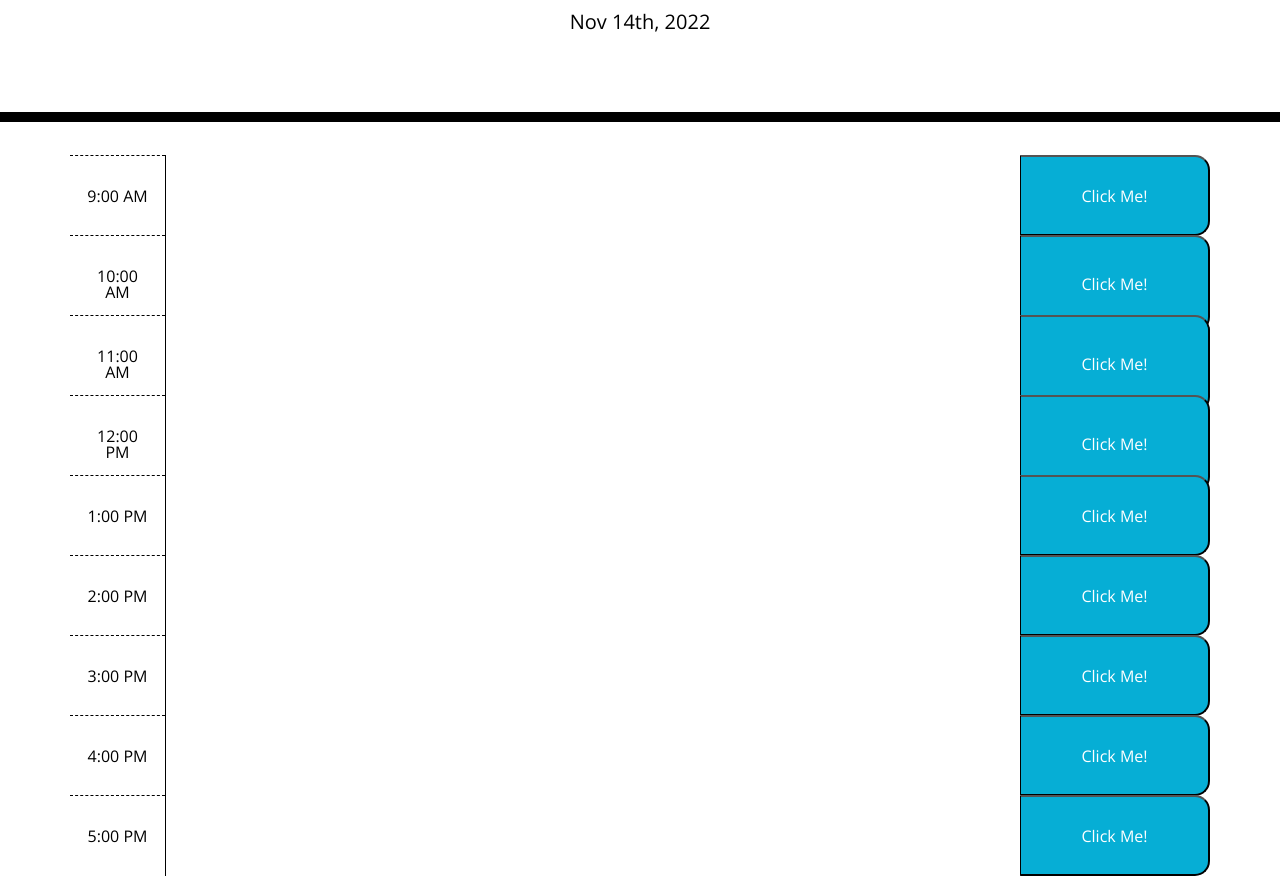
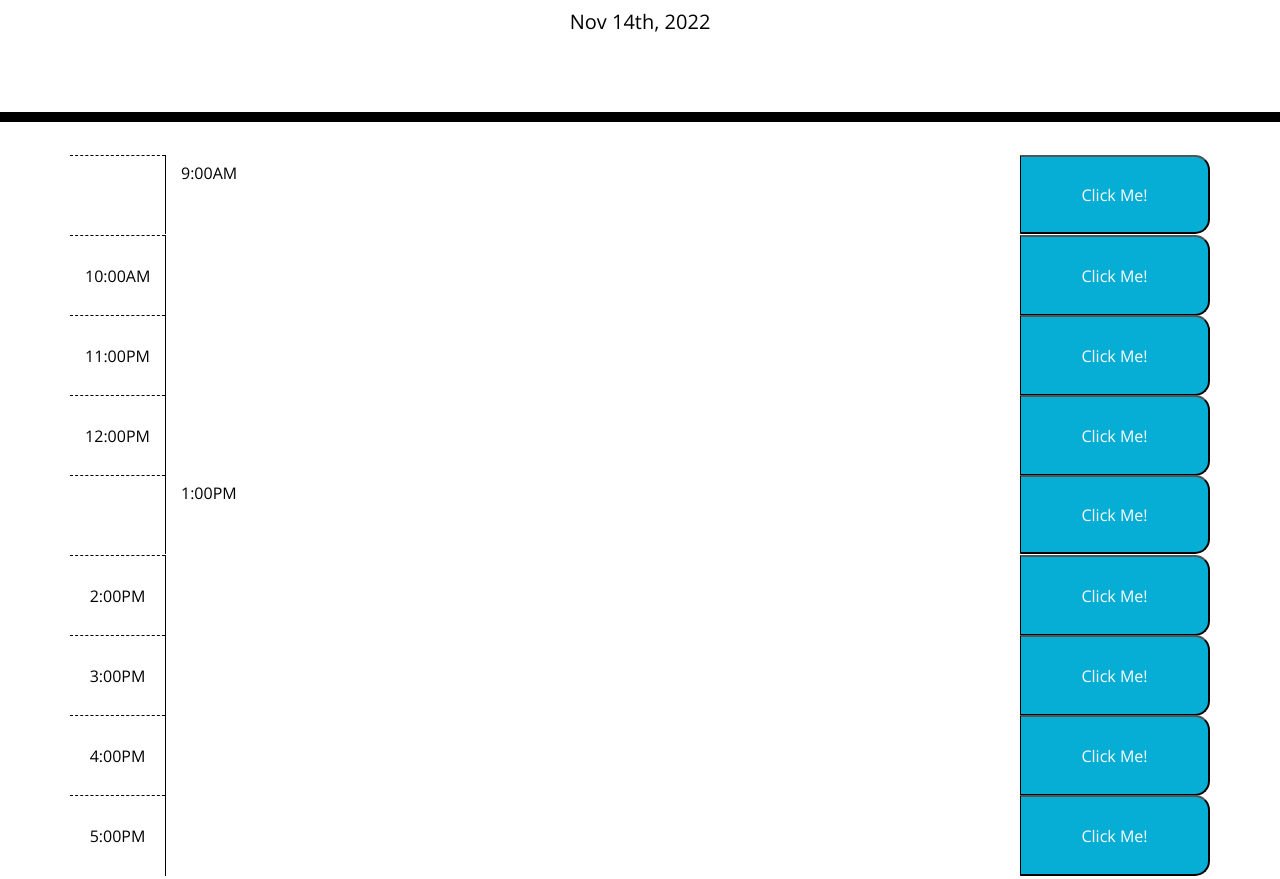
Before and after one commit to Alanjose23/module5chall, a plain HTML site: page index.html in a window 1280 px wide. Shown: the part 182-1061 px from the top of the page. Drawn offline with nearby package versions, Linux system fonts and the light colour scheme.

Commit message:
created inital timeblocks

```diff
--- a/assets/script.js
+++ b/assets/script.js
@@ -4,29 +4,20 @@ var today = moment();
 $("#currentDay").text(today.format('MMM Do, YYYY'));
 
 // creating timeblocks
-var sT = moment("9:00 am", "hh:mm a");
-$('#9am').text(sT.format("LT"));
-sT.add(1,"hours")
-$('#10am').text(sT.format("LT"));
-sT.add(1,"hours")
-$('#11am').text(sT.format("LT"));
-sT.add(1,"hours")
-$('#12pm').text(sT.format("LT"));
-sT.add(1,"hours")
-$('#1pm').text(sT.format("LT"));
-sT.add(1,"hours")
-$('#2pm').text(sT.format("LT"));
-sT.add(1,"hours")
-$('#3pm').text(sT.format("LT"));
-sT.add(1,"hours")
-$('#4pm').text(sT.format("LT"));
-sT.add(1,"hours")
-$('#5pm').text(sT.format("LT"));
 
 
 
 
 
+function comparetime(t1,t2){
+    if(t1.isBefore(t2)) {
+        console.log("hey")
+    }
+    else {
+        console.log("bye bye")
+    }
+
+}
 // tried to create and append time blocks
 // tried to append text and create the time blocks
 // console.log(startTime.format("LLL"));
--- a/index.html
+++ b/index.html
@@ -32,33 +32,33 @@
         <!-- 9:00 -->
         <div class = "row">
             <div class = "hour col-1">
-                <div id = "9am"class = "time-block"></div>
+                <div class = "time-block"></div>
             </div>
-            <textarea class = "description2 col-9"></textarea>
+            <textarea class = "description col-9">9:00AM</textarea>
             <button type="button" class = "saveBtn col 2">Click Me!</button>
         </div>
         <!-- 10 -->
         <div class = "row">
             <div class = "hour col-1">
-                <div id = "10am"class = "time-block"></div>
+                <div id = "10am"class = "time-block">10:00AM</div>
             </div>
-            <textarea class = "description2 col-9"></textarea>
+            <textarea class = "description col-9"></textarea>
             <button type="button" class = "saveBtn col 2">Click Me!</button>
         </div>
         <!-- 11 -->
         <div class = "row">
             <div class = "hour col-1">
-                <div  id = '11am'class = "time-block"></div>
+                <div  id = '11am'class = "time-block">11:00PM</div>
             </div>
-            <textarea class = "description2 col-9"></textarea>
+            <textarea class = "description col-9"></textarea>
             <button type="button" class = "saveBtn col 2">Click Me!</button>
         </div>
         <!-- 12 -->
         <div class = "row">
             <div class = "hour col-1">
-                <div  id = '12pm'class = "time-block"></div>
+                <div  id = '12pm'class = "time-block">12:00PM</div>
             </div>
-            <textarea class = "description2 col-9"></textarea>
+            <textarea class = "description col-9"></textarea>
             <button type="button" class = "saveBtn col 2">Click Me!</button>
         </div>
         <!-- 1 -->
@@ -66,29 +66,29 @@
             <div class = "hour col-1">
                 <div  id = '1pm'class = "time-block"></div>
             </div>
-            <textarea class = "description2 col-9"></textarea>
+            <textarea class = "description col-9">1:00PM</textarea>
             <button type="button" class = "saveBtn col 2">Click Me!</button>
         </div>
         <!-- 2 -->
         <div class = "row">
             <div class = "hour col-1">
-                <div  id = '2pm'class = "time-block"></div>
+                <div  id = '2pm'class = "time-block">2:00PM</div>
             </div>
-            <textarea class = "description2 col-9"></textarea>
+            <textarea class = "description col-9"></textarea>
             <button type="button" class = "saveBtn col 2">Click Me!</button>
         </div>
         <!-- 3 -->
         <div class = "row">
             <div class = "hour col-1">
-                <div  id = '3pm'class = "time-block"></div>
+                <div  id = '3pm'class = "time-block">3:00PM</div>
             </div>
-            <textarea class = "description2 col-9"></textarea>
+            <textarea class = "description col-9"></textarea>
             <button type="button" class = "saveBtn col 2">Click Me!</button>
         </div>
         <!-- 4 -->
         <div class = "row">
             <div class = "hour col-1">
-                <div id = '4pm'class = "time-block"></div>
+                <div id = '4pm'class = "time-block">4:00PM</div>
             </div>
             <textarea class = "description2 col-9"></textarea>
             <button type="button" class = "saveBtn col 2">Click Me!</button>
@@ -96,7 +96,7 @@
         <!-- 5 -->
         <div class = "row">
             <div class = "hour col-1">
-                <div id = '5pm'class = "time-block"></div>
+                <div id = '5pm'class = "time-block">5:00PM</div>
             </div>
             <textarea class = "description2 col-9"></textarea>
             <button type="button" class = "saveBtn col 2">Click Me!</button>
```
